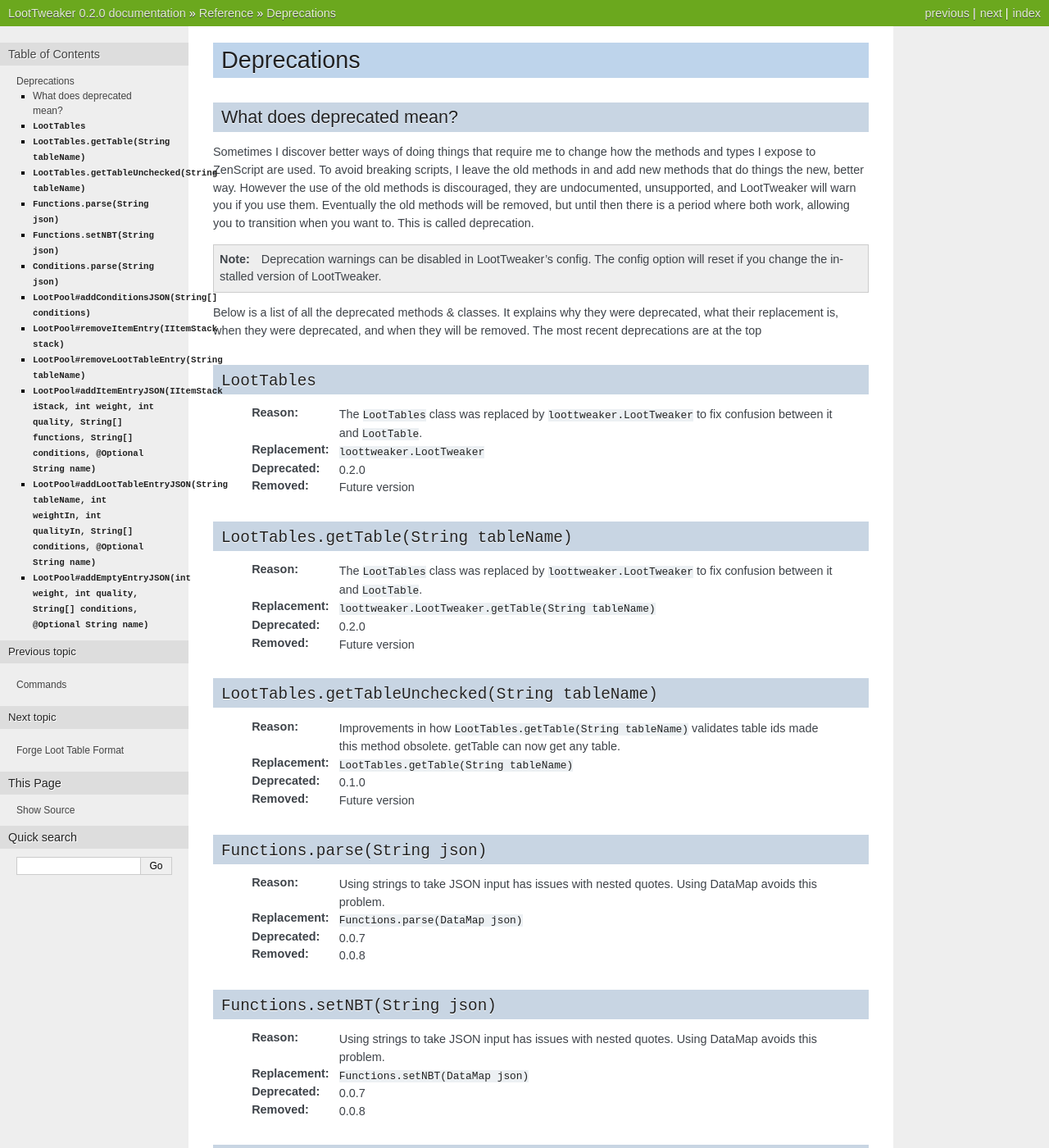
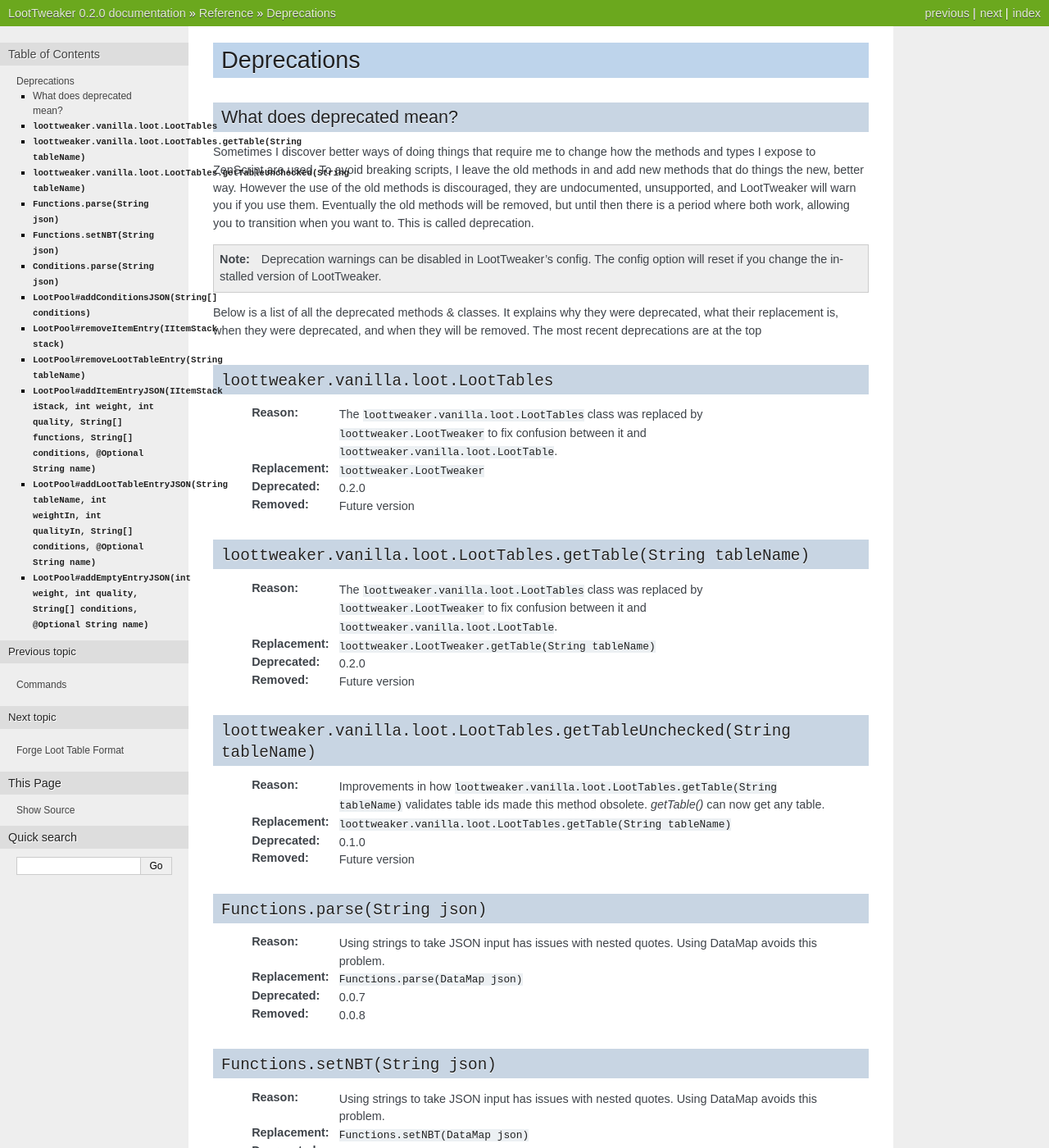
Before and after one commit to Foreck1/LootTweaker-Docs, a Sphinx documentation site: the page built from docs/reference/deprecations.rst, in a window 1280 px wide and 1400 px high. Shown: the whole window at 82% size. Built offline with Sphinx 7.4.7, drawn with Linux system fonts in a browser that asks for light colours.

Commit message:
Fully qualify deprecated type names

```diff
--- a/docs/reference/deprecations.rst
+++ b/docs/reference/deprecations.rst
@@ -13,24 +13,24 @@
 Below is a list of all the deprecated methods & classes. It explains why they were deprecated, what their replacement is, when they were deprecated,
 and when they will be removed. The most recent deprecations are at the top
 
-``LootTables``
---------------------------------------------------
-    :Reason: The ``LootTables`` class was replaced by ``loottweaker.LootTweaker`` to fix confusion between it and ``LootTable``.
+``loottweaker.vanilla.loot.LootTables``
+---------------------------------------
+    :Reason: The ``loottweaker.vanilla.loot.LootTables`` class was replaced by ``loottweaker.LootTweaker`` to fix confusion between it and ``loottweaker.vanilla.loot.LootTable``.
     :Replacement: ``loottweaker.LootTweaker``
     :Deprecated: 0.2.0
     :Removed: Future version
 
-``LootTables.getTable(String tableName)``
---------------------------------------------------
-    :Reason: The ``LootTables`` class was replaced by ``loottweaker.LootTweaker`` to fix confusion between it and ``LootTable``.
+``loottweaker.vanilla.loot.LootTables.getTable(String tableName)``
+------------------------------------------------------------------
+    :Reason: The ``loottweaker.vanilla.loot.LootTables`` class was replaced by ``loottweaker.LootTweaker`` to fix confusion between it and ``loottweaker.vanilla.loot.LootTable``.
     :Replacement: ``loottweaker.LootTweaker.getTable(String tableName)``
     :Deprecated: 0.2.0
     :Removed: Future version
 
-``LootTables.getTableUnchecked(String tableName)``
---------------------------------------------------
-    :Reason: Improvements in how ``LootTables.getTable(String tableName)`` validates table ids made this method obsolete. getTable can now get any table.
-    :Replacement: ``LootTables.getTable(String tableName)``
+``loottweaker.vanilla.loot.LootTables.getTableUnchecked(String tableName)``
+---------------------------------------------------------------------------
+    :Reason: Improvements in how ``loottweaker.vanilla.loot.LootTables.getTable(String tableName)`` validates table ids made this method obsolete. `getTable()` can now get any table.
+    :Replacement: ``loottweaker.vanilla.loot.LootTables.getTable(String tableName)``
     :Deprecated: 0.1.0
     :Removed: Future version
 
```
